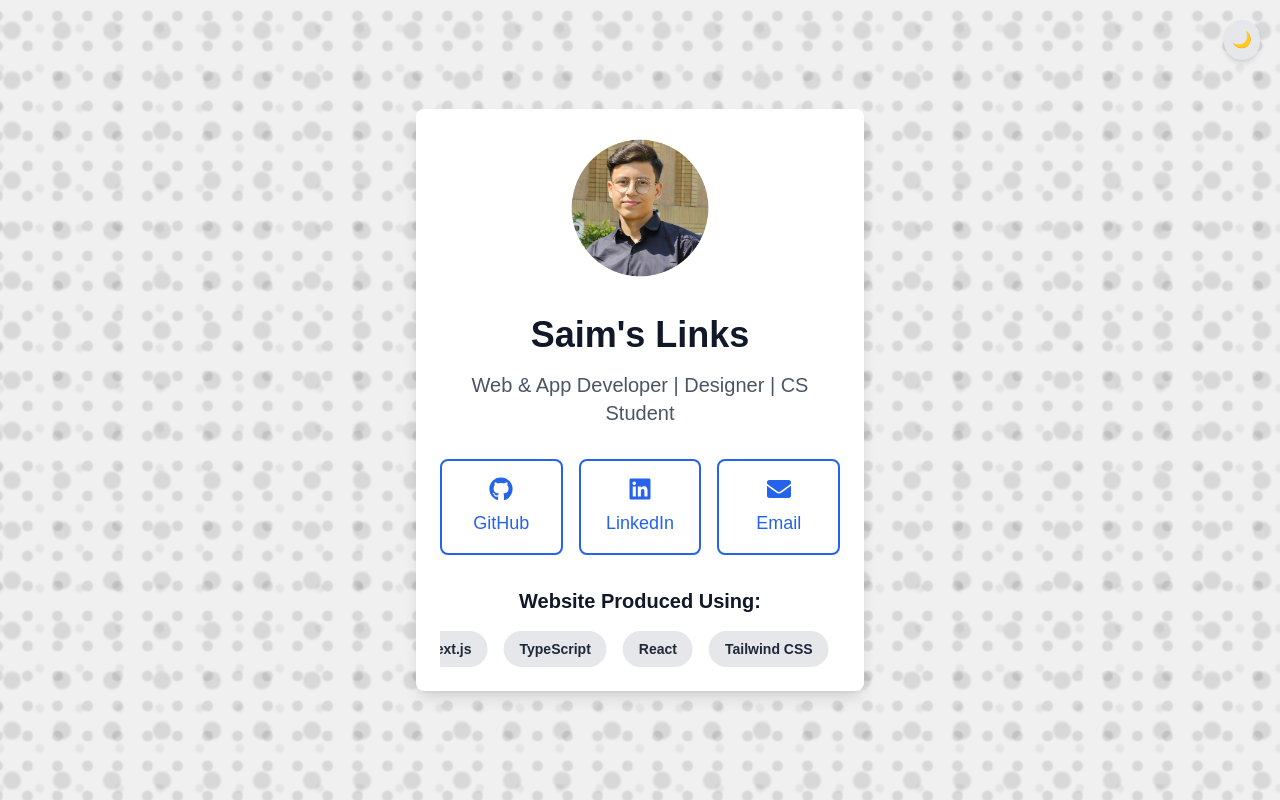
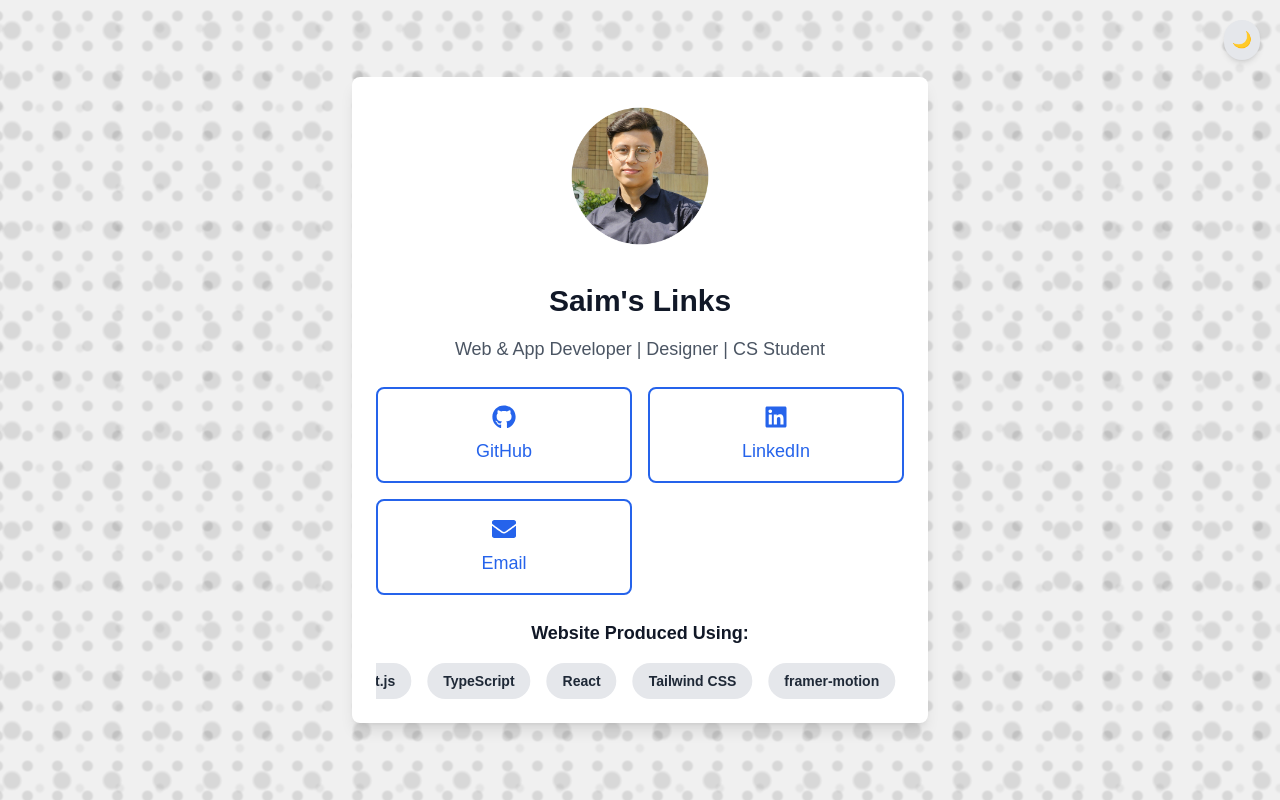
Before and after one commit to saim-x/saim-link-nextjs, a Next.js app: page / in a window 1280 px wide. Built offline with nearby package versions, Linux system fonts and the light colour scheme.

Commit message:
Update styling and layout in globals.css and page.tsx

```diff
--- a/app/globals.css
+++ b/app/globals.css
@@ -60,7 +60,6 @@ body {
   margin: 0;
   padding: 0;
   color: #333; /* Text color for light mode */
-  overflow: hidden; /* Prevent overflow */
 }
 
 /* Dark mode styling */
--- a/app/page.tsx
+++ b/app/page.tsx
@@ -13,7 +13,7 @@ export default function Home() {
         <div className="absolute top-5 right-5">
           <DarkModeToggle />
         </div>
-        <div className="text-center p-6 bg-white dark:bg-gray-800 shadow-lg rounded-lg max-w-md mx-auto w-full sm:w-11/12 md:w-10/12 lg:w-8/12">
+        <div className="text-center p-6 bg-white dark:bg-gray-800 shadow-lg rounded-lg max-w-sm sm:max-w-md md:max-w-lg lg:max-w-xl mx-auto w-full">
           <div className="mb-8">
             <Image
               src="/p2.jpg"
@@ -24,17 +24,17 @@ export default function Home() {
               priority
             />
           </div>
-          <h1 className="text-3xl sm:text-4xl font-bold text-gray-900 dark:text-gray-100">Saim&apos;s Links</h1>
-          <p className="text-lg sm:text-xl text-gray-600 dark:text-gray-400 mt-4">
+          <h1 className="text-2xl sm:text-3xl font-bold text-gray-900 dark:text-gray-100">Saim&apos;s Links</h1>
+          <p className="text-base sm:text-lg text-gray-600 dark:text-gray-400 mt-4">
             Web & App Developer | Designer | CS Student
           </p>
-          <div className="mt-8 grid grid-cols-1 sm:grid-cols-2 lg:grid-cols-3 gap-4">
+          <div className="mt-6 grid grid-cols-1 sm:grid-cols-2 gap-4">
             <AnimatedLinkCard href="https://github.com/saim-x" title="GitHub" />
             <AnimatedLinkCard href="https://www.linkedin.com/in/contactsaim/" title="LinkedIn" />
             <AnimatedLinkCard href="mailto:x_aci@hotmail.com" title="Email" />
           </div>
-          <div className="mt-8">
-            <h2 className="text-xl font-semibold text-gray-900 dark:text-gray-100 mb-4">Website Produced Using:</h2>
+          <div className="mt-6">
+            <h2 className="text-lg font-semibold text-gray-900 dark:text-gray-100 mb-4">Website Produced Using:</h2>
             <TechStackFlairs />
           </div>
         </div>
```
